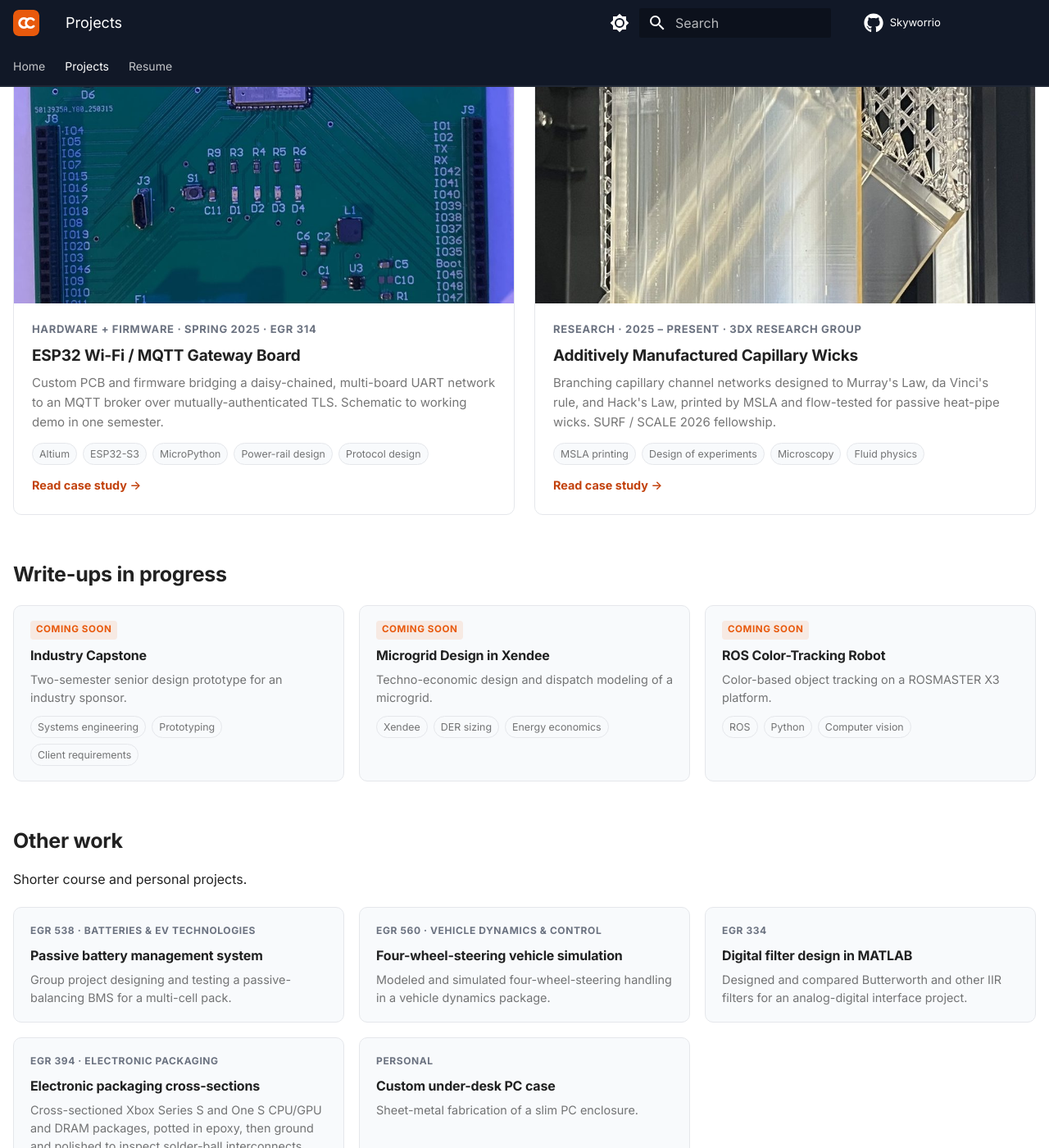
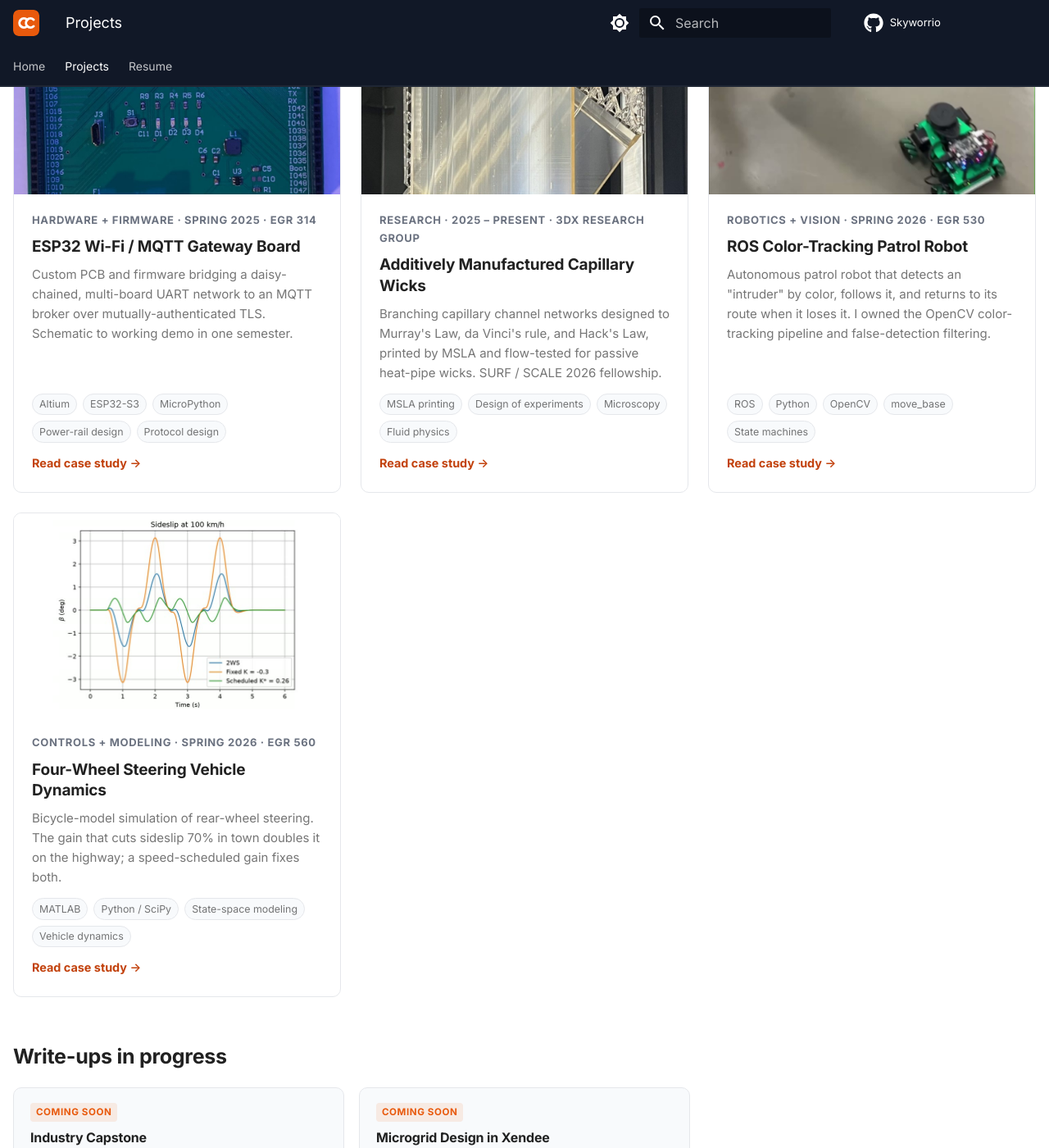
Before and after one commit to Skyworrio/Skyworrio.github.io, an MkDocs documentation site: the page built from docs/projects/index.md, in a window 1280 px wide and 1400 px high, scrolled down 425 px. Shown: the whole window at 82% size. Built offline with MkDocs 1.6.1 and Material for MkDocs 9.7.7, drawn with Linux system fonts in a browser that asks for light colours.

Commit message:
Add ROS color-tracking robot and 4WS vehicle dynamics case studies

```diff
--- a/docs/projects/index.md
+++ b/docs/projects/index.md
@@ -32,6 +32,26 @@ hide:
       <span class="project-card__cta">Read case study →</span>
     </div>
   </a>
+  <a class="project-card" href="ros-tracking/">
+    <div class="project-card__media"><img class="off-glb" src="../assets/thumbs/ros-tracking.jpg" alt="Patrol robot following a blue target card" loading="lazy"></div>
+    <div class="project-card__body">
+      <span class="project-card__meta">Robotics + vision · Spring 2026 · EGR 530</span>
+      <h3 class="project-card__title">ROS Color-Tracking Patrol Robot</h3>
+      <p class="project-card__desc">Autonomous patrol robot that detects an "intruder" by color, follows it, and returns to its route when it loses it. I owned the OpenCV color-tracking pipeline and false-detection filtering.</p>
+      <ul class="tags"><li>ROS</li><li>Python</li><li>OpenCV</li><li>move_base</li><li>State machines</li></ul>
+      <span class="project-card__cta">Read case study →</span>
+    </div>
+  </a>
+  <a class="project-card" href="4ws-vehicle-dynamics/">
+    <div class="project-card__media"><img class="off-glb" src="../assets/thumbs/4ws-vehicle-dynamics.jpg" alt="Sideslip response plot at 100 km/h" loading="lazy"></div>
+    <div class="project-card__body">
+      <span class="project-card__meta">Controls + modeling · Spring 2026 · EGR 560</span>
+      <h3 class="project-card__title">Four-Wheel Steering Vehicle Dynamics</h3>
+      <p class="project-card__desc">Bicycle-model simulation of rear-wheel steering. The gain that cuts sideslip 70% in town doubles it on the highway; a speed-scheduled gain fixes both.</p>
+      <ul class="tags"><li>MATLAB</li><li>Python / SciPy</li><li>State-space modeling</li><li>Vehicle dynamics</li></ul>
+      <span class="project-card__cta">Read case study →</span>
+    </div>
+  </a>
 </div>
 
 ## Write-ups in progress
@@ -49,12 +69,6 @@ hide:
     <p>Techno-economic design and dispatch modeling of a microgrid.</p>
     <ul class="tags"><li>Xendee</li><li>DER sizing</li><li>Energy economics</li></ul>
   </div>
-  <div class="mini-card">
-    <span class="badge">Coming soon</span>
-    <h3>ROS Color-Tracking Robot</h3>
-    <p>Color-based object tracking on a ROSMASTER X3 platform.</p>
-    <ul class="tags"><li>ROS</li><li>Python</li><li>Computer vision</li></ul>
-  </div>
 </div>
 
 ## Other work
@@ -66,11 +80,6 @@ Shorter course and personal projects.
     <span class="project-card__meta">EGR 538 · Batteries &amp; EV Technologies</span>
     <h3>Passive battery management system</h3>
     <p>Group project designing and testing a passive-balancing BMS for a multi-cell pack.</p>
-  </div>
-  <div class="mini-card">
-    <span class="project-card__meta">EGR 560 · Vehicle Dynamics &amp; Control</span>
-    <h3>Four-wheel-steering vehicle simulation</h3>
-    <p>Modeled and simulated four-wheel-steering handling in a vehicle dynamics package.</p>
   </div>
   <div class="mini-card">
     <span class="project-card__meta">EGR 334</span>
--- a/mkdocs.yml
+++ b/mkdocs.yml
@@ -107,8 +107,9 @@ nav:
       - projects/index.md
       - ESP32 Wi-Fi / MQTT Gateway Board: projects/wifi-mqtt-board/index.md
       - AM Capillary Wicks (Research): projects/capillary-wicks/index.md
+      - ROS Color-Tracking Patrol Robot: projects/ros-tracking/index.md
+      - Four-Wheel Steering Vehicle Dynamics: projects/4ws-vehicle-dynamics/index.md
       # When a draft is ready: rename projects/<name>_draft.md -> projects/<name>.md and add it here, e.g.
       # - Industry Capstone: projects/capstone.md
       # - Microgrid Design (Xendee): projects/microgrid.md
-      # - ROS Color-Tracking Robot: projects/ros-tracking.md
   - Resume: resume.md
```
Also changed, not shown: docs/projects/4ws-vehicle-dynamics/index.md (added, +103 -0 lines), docs/projects/ros-tracking/index.md (added, +85 -0 lines), docs/projects/ros-tracking_draft.md (deleted, +0 -39 lines), docs/assets/thumbs/4ws-vehicle-dynamics.jpg (added), docs/assets/thumbs/ros-tracking.jpg (added), docs/projects/4ws-vehicle-dynamics/img/front_steering.png (added), docs/projects/4ws-vehicle-dynamics/img/k_schedule.png (added), docs/projects/4ws-vehicle-dynamics/img/lateral_position.png (added), docs/projects/4ws-vehicle-dynamics/img/rear_steering.png (added), docs/projects/4ws-vehicle-dynamics/img/sideslip.png (added), docs/projects/4ws-vehicle-dynamics/img/sideslip_100kmh.png (added), docs/projects/4ws-vehicle-dynamics/img/yaw_rate.png (added), docs/projects/4ws-vehicle-dynamics/img/yaw_rate_100kmh.png (added), 3 other files.
